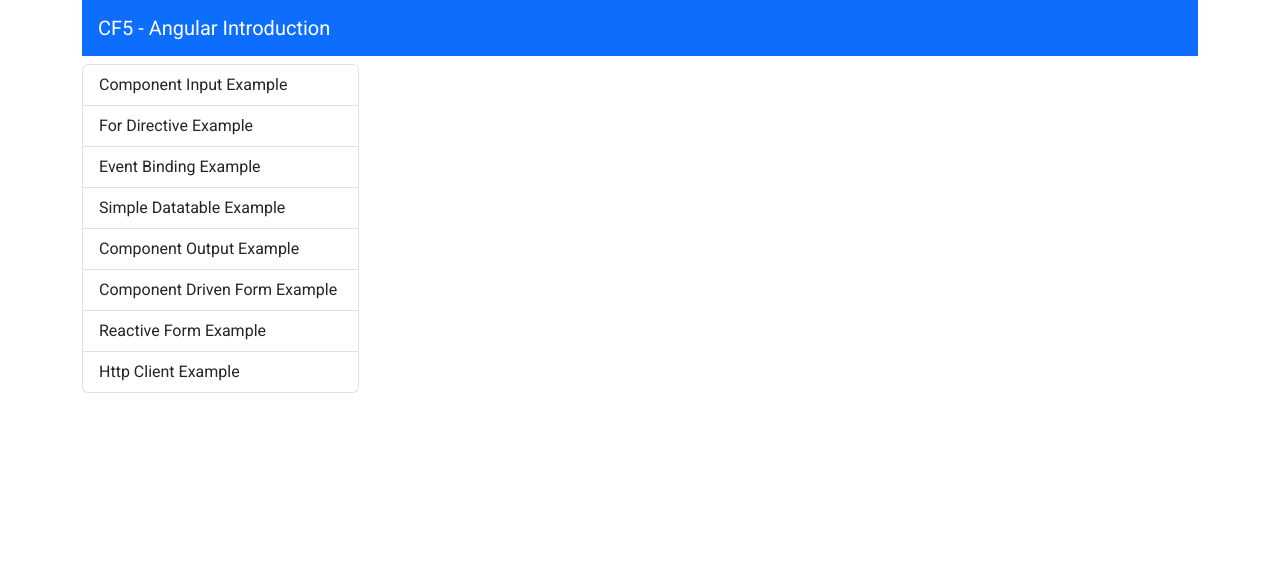
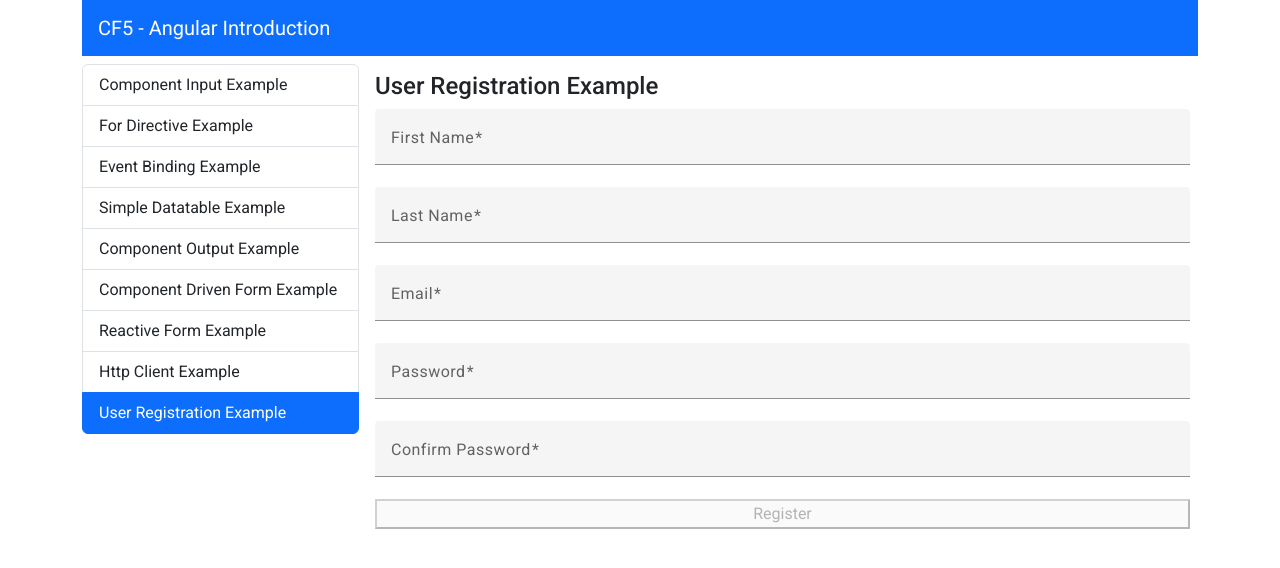
Before and after one commit to Prodromos23/angular-introduction, an Angular app: page /user-registration-example in a window 1280 px wide. Before the commit this address led to /. Shown: the top 568 px of the page. Built offline with nearby package versions, Linux system fonts and the light colour scheme.

Commit message:
user-registration form

```diff
--- a/src/app/app.routes.ts
+++ b/src/app/app.routes.ts
@@ -10,6 +10,7 @@
 import { EpersonReactiveFormComponent } from './components/eperson-reactive-form/eperson-reactive-form.component';
 import { ReactiveFormExampleComponent } from './components/reactive-form-example/reactive-form-example.component';
 import { HttpClientExampleComponent } from './components/http-client-example/http-client-example.component';
+import { UserRegistrationComponent } from './components/user-registration/user-registration.component';
 
 export const routes: Routes = [
   {path:'component-input-example',component:ComponentInputExampleComponent},
@@ -20,6 +21,7 @@
   {path:'template-driven-form-example',component:TemplateDrivenFormExampleComponent},
   { path: 'reactive-form-example', component: ReactiveFormExampleComponent },
   {path:'http-client-example',component:HttpClientExampleComponent},
+  {path:'user-registration-example',component:UserRegistrationComponent},
   // {path:'welcome',component:WelcomeComponent},
   {path:'',component:WelcomeComponent}
 
--- a/src/app/components/list-group-menu/list-group-menu.component.ts
+++ b/src/app/components/list-group-menu/list-group-menu.component.ts
@@ -18,7 +18,8 @@
     {text: 'Component Output Example', routerLink: 'component-output-example' },
     {text: 'Component Driven Form Example', routerLink: 'template-driven-form-example'},
     {text: 'Reactive Form Example', routerLink: 'reactive-form-example'},
-    {text:'Http Client Example', routerLink: 'http-client-example'}
+    {text:'Http Client Example', routerLink: 'http-client-example'},
+    {text:'User Registration Example', routerLink: 'user-registration-example'},
     // {text: 'List Group Menu', routerLink: 'list-group-menu'}
   ];
 }
--- /dev/null
+++ b/src/app/components/user-registration/user-registration.component.html
@@ -0,0 +1,70 @@
+<h4>User Registration Example</h4>
+
+
+@if (registrationStatus.message === 'Not attempted yet') {
+    <form action="" [formGroup]="form" class="d-flex flex-column">
+
+        <!-- First name field -->
+        <mat-form-field appearance="fill">
+            <mat-label>First Name</mat-label>
+            <input matInput type="text" name="givenName" formControlName="givenName">
+            @if (form.get('givenName').invalid && form.get('givenName').touched) {
+            <mat-error>First Name is required</mat-error>
+            }
+        </mat-form-field>
+        <!-- Last Name field -->
+        <mat-form-field>
+            <mat-label>Last Name</mat-label>
+            <input matInput type="text" name="surName" formControlName="surName">
+            @if (form.get('surName').invalid && form.get('surName').touched) {
+            <mat-error>Last Name is required</mat-error>
+            }
+        </mat-form-field>
+        <!-- email field -->
+        <mat-form-field>
+            <mat-label>Email</mat-label>
+            <input matInput type="text" name="email" formControlName="email">
+            @if (form.get('email').invalid && form.get('email').touched) {
+            <mat-error>Invalid Email</mat-error>
+            }
+        </mat-form-field>
+        <!-- password field -->
+        <mat-form-field>
+            <mat-label>Password</mat-label>
+            <input matInput type="password" name="password" formControlName="password">
+            @if (form.get('password').invalid && form.get('password').touched) {
+            <mat-error>Password is missing or invalid</mat-error>
+            }
+        </mat-form-field>
+        <!-- Confirm password field -->
+        <mat-form-field>
+            <mat-label>Confirm Password</mat-label>
+            <input matInput type="password" name="password" formControlName="confirmPassword">
+            @if (form.get('confirmPassword').hasError('passwordMismatch') && form.get('confirmPassword').touched) {
+            <mat-error>Passwords do not match</mat-error>
+            } @else if (form.get('confirmPassword').invalid && form.get('confirmPassword').touched) {
+            <mat-error>Password is missing or invalid</mat-error>
+            }
+        </mat-form-field>
+
+        <button mat-flat-button color="primary" type="submit" [disabled]="form.invalid" (click)="onSubmit(form.value)">
+            Register
+        </button>
+    </form>
+} @else {
+    @if (registrationStatus.success) {
+        <div class="alert alert-success mt-2 w-50">
+            <strong>Success!</strong>
+            {{registrationStatus.message}}
+        </div>
+        <p>{{registrationStatus.message}}</p>
+    } @else {
+        <div class="alert alert-danger mt-2 w-50">
+            <strong>Error!</strong>
+            {{registrationStatus.message}}
+        </div>
+    }
+    <button mat-flat-button color="primary" class="mt-2" (click)="registerAnotherUser">
+        Register another user
+    </button>
+}
--- /dev/null
+++ b/src/app/components/user-registration/user-registration.component.ts
@@ -0,0 +1,76 @@
+import { Component, inject } from '@angular/core';
+import { FormControl, FormGroup, ReactiveFormsModule, Validators } from '@angular/forms';
+import { MatFormFieldModule } from '@angular/material/form-field';
+import { MatInputModule } from '@angular/material/input';
+import { User } from 'src/app/shared/interfaces/user';
+import { UserService } from 'src/app/shared/services/user.service';
+
+@Component({
+  selector: 'app-user-registration',
+  standalone: true,
+  imports: [ReactiveFormsModule,MatFormFieldModule,MatInputModule],
+  templateUrl: './user-registration.component.html',
+  styleUrl: './user-registration.component.css'
+})
+export class UserRegistrationComponent {
+  userService = inject(UserService);
+
+  registrationStatus:{
+    success: boolean,
+    message: string
+  } = {success: false, message: 'Not attempted yet'};
+  registerAnotherUser(){
+    this.form.reset()
+    this.registrationStatus = {success: false, message: 'Not attempted yet'}
+  }
+
+  // OnSubmit for the button
+  onSubmit(value: any) {
+    console.log(value);
+    const user = this.form.value as User
+    delete user['confirmPassword']
+
+    this.userService.registerUser(user).subscribe( {
+      next: (response) => {
+        console.log('Registered user: ', response.msg);
+        this.registrationStatus = {
+          success: true,
+          message: response.msg
+        }
+
+      },
+      error: (response) => {
+        const message = response.error.msg
+        console.log('Error registering user: ', message);
+        this.registrationStatus = {
+          success: false,
+          message // same as message:message
+        }
+      }
+    });
+  }
+
+
+  form = new FormGroup({
+    givenName : new FormControl('',Validators.required),
+    surName : new FormControl('',Validators.required),
+    email: new FormControl('',[Validators.required,Validators.email]),
+    password: new FormControl('',[Validators.required,Validators.minLength(4)]),
+    confirmPassword: new FormControl('',[Validators.required,Validators.minLength(4)])
+  },
+    // overall function for checking password
+   this.passwordConfirmValidator
+  );
+  // overall validator | two fields should be the same | the argument for the function is the form itself
+  passwordConfirmValidator(form:FormGroup) {
+    if (form.get('password')?.value !== form.get('confirmPassword')?.value) {
+
+      form.get('confirmPassword')?.setErrors({ 'passwordMismatch': true });
+      return { 'passwordMismatch': true }
+    }
+    return {};
+  }
+
+
+
+}
--- a/src/environments/environment.development.ts
+++ b/src/environments/environment.development.ts
@@ -1,4 +1,5 @@
 export const environment = {
     production: false,
     apiURL:'http://localhost:5000'
+    // apiURL: 'http://localhost:4200'
 };
```
Also changed, not shown: src/app/components/user-registration/user-registration.component.css (added).
